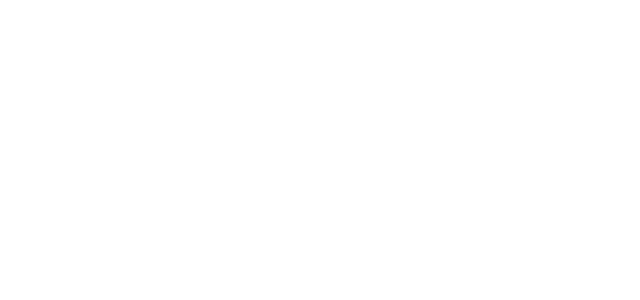
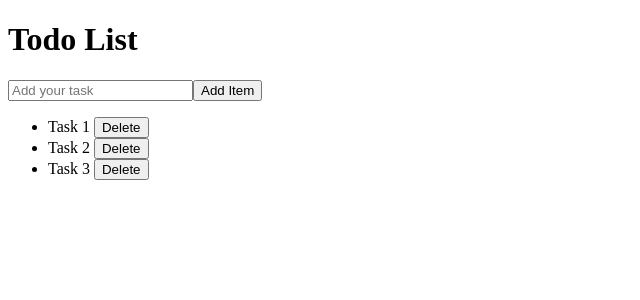
Before and after one commit to deepakscodelab/machine-coding, a React (Vite) app: page /todo in a window 1280 px wide. Before the commit this address had no page. Shown: the top 300 px of the page, without its empty margins (0-640 px from the left). Built offline with nearby package versions, Linux system fonts and the light colour scheme.

Commit message:
todo component

```diff
--- /dev/null
+++ b/src/components/TodoList/index.tsx
@@ -0,0 +1,54 @@
+import { useState } from "react";
+import "./index.css";
+
+const todoList = [
+  { id: 1, name: "Task 1" },
+  { id: 2, name: "Task 2" },
+  { id: 3, name: "Task 3" },
+];
+
+type TodoProps = {
+  id: number;
+  name: string;
+};
+
+export default function TodoList() {
+  const [todos, setTodos] = useState<TodoProps[]>(todoList);
+  const [newTodo, setNewTodo] = useState("");
+
+  const handleAddItem = () => {
+    const newId = Math.floor(Math.random() * 100 + 1);
+    setTodos([...todos, { id: newId, name: newTodo }]);
+    setNewTodo("");
+  };
+
+  const handleDeleteTask = (id: number) => {
+    const updatedTaskList = todos.filter((todo) => todo.id !== id);
+    setTodos(updatedTaskList);
+  };
+
+  return (
+    <div>
+      <h1>Todo List</h1>
+      <div>
+        <input
+          type="text"
+          placeholder="Add your task"
+          value={newTodo}
+          onChange={(e) => setNewTodo(e.target.value)}
+        />
+        <button onClick={handleAddItem}>Add Item</button>
+      </div>
+      <ul>
+        {todos.map((todo) => {
+          return (
+            <li key={todo.id}>
+              <span>{todo.name}</span>{" "}
+              <button onClick={() => handleDeleteTask(todo.id)}>Delete</button>
+            </li>
+          );
+        })}
+      </ul>
+    </div>
+  );
+}
--- a/src/main.tsx
+++ b/src/main.tsx
@@ -4,6 +4,7 @@ import { BrowserRouter, Route, Routes } from "react-router";
 
 const App = React.lazy(() => import("./App"));
 const Pagination = React.lazy(() => import("./components/Pagination"));
+const TodoList = React.lazy(() => import("./components/TodoList"));
 
 createRoot(document.getElementById("root")!).render(
   <StrictMode>
@@ -12,6 +13,7 @@ createRoot(document.getElementById("root")!).render(
         <Routes>
           <Route path="/" element={<App />} />
           <Route path="/pagination" element={<Pagination />} />
+          <Route path="/todo" element={<TodoList />} />
         </Routes>
       </Suspense>
     </BrowserRouter>
```
Also changed, not shown: src/components/TodoList/index.css (added).
